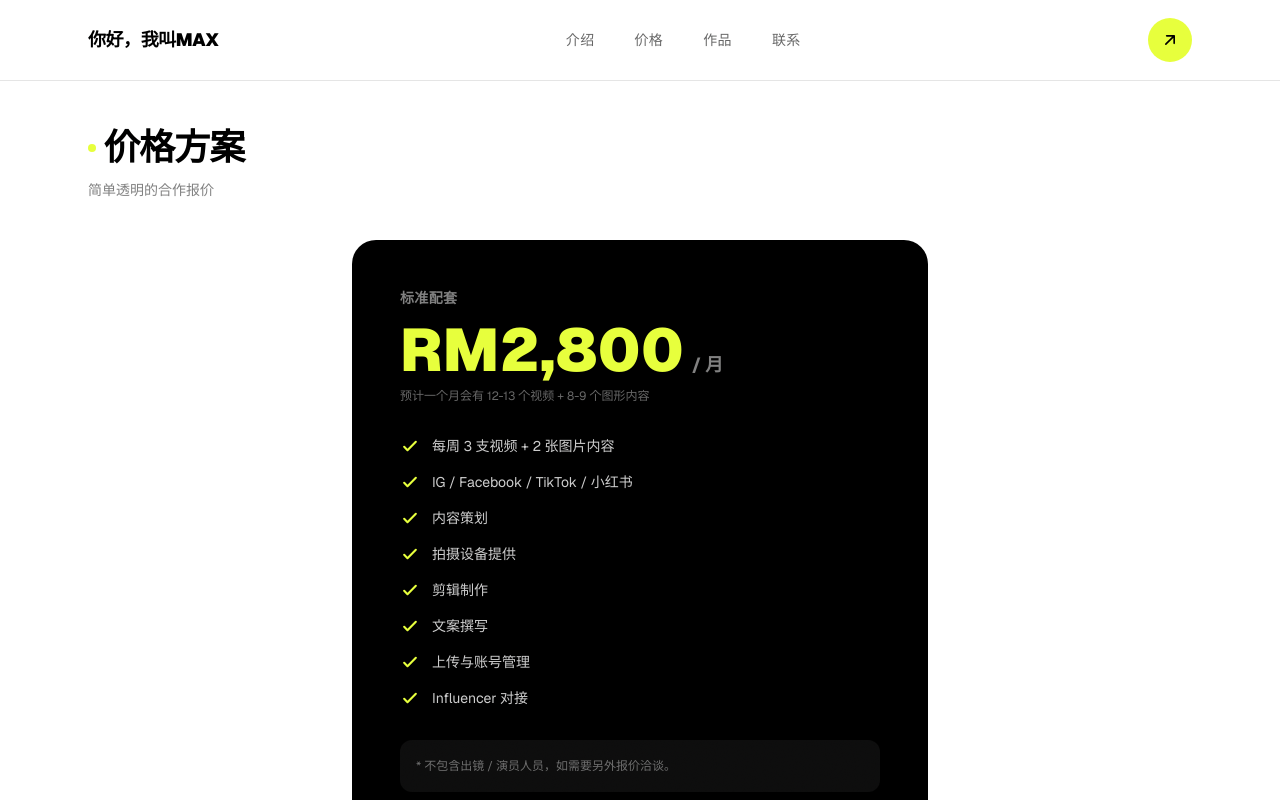
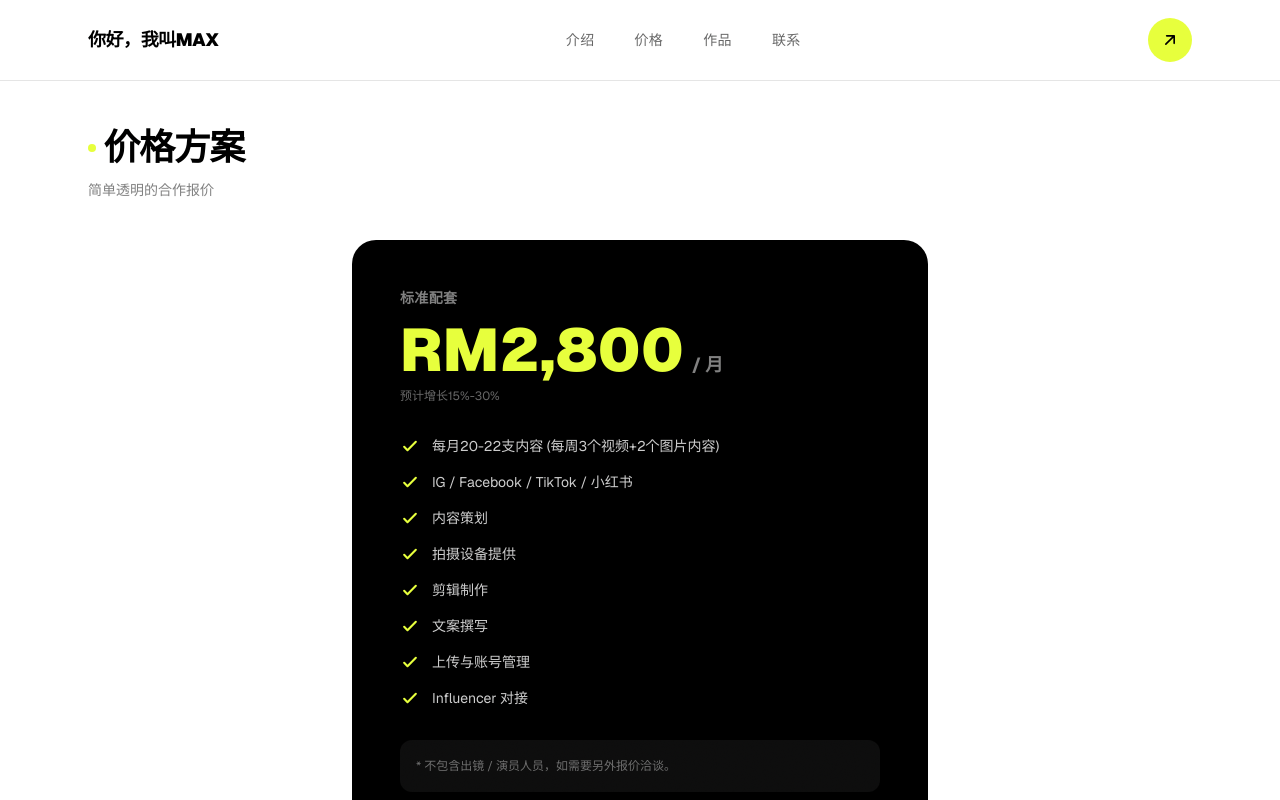
Before and after one commit to teeyuyang756-ux/Portfolio_Max, a Next.js app: page /pricing in a window 1280 px wide. Shown: the top 800 px of the page. Built offline with nearby package versions, Linux system fonts and the light colour scheme.

Commit message:
manual update title

```diff
--- a/src/components/Hero.tsx
+++ b/src/components/Hero.tsx
@@ -27,14 +27,14 @@ export default function Hero() {
         <div className="relative flex min-h-[560px] flex-col p-8 sm:p-12">
           <Reveal className="max-w-lg">
             <span className="inline-block bg-[var(--accent)] px-3 py-1 text-xs font-bold uppercase tracking-wide text-black">
-             Social Media Marketing Freelancer
+             Social Media Marketing 接单中
             </span>
             <h1 className="mt-6 text-5xl font-black uppercase leading-[1.5] tracking-tight text-white sm:text-6xl">
               策划到发布
               <br />
               <span className="box-decoration-clone bg-[var(--accent)] px-2 py-1 text-black">Social Media</span>
               <br />
-              交给我和我们
+              交给我
             </h1>
             <p className="mt-6 max-w-md text-base leading-7 text-white/70">
               两年的 Agency 经验。与其一次过 handle 十几二十家公司的内容，
--- a/src/components/Pricing.tsx
+++ b/src/components/Pricing.tsx
@@ -1,7 +1,7 @@
 import Reveal from "./Reveal";
 
 const deliverables = [
-  "每周 3 支视频 + 2 张图片内容",
+  "每月20-22支内容 (每周3个视频+2个图片内容)",
   "IG / Facebook / TikTok / 小红书",
   "内容策划",
   "拍摄设备提供",
@@ -42,7 +42,7 @@ export default function Pricing() {
           <span className="text-5xl font-black text-[var(--accent)] sm:text-6xl">RM2,800</span>
           <span className="text-lg font-bold text-white/50">/ 月</span>
         </div>
-        <p className="mt-2 text-xs text-white/40">预计一个月会有 12-13 个视频 + 8-9 个图形内容</p>
+        <p className="mt-2 text-xs text-white/40">预计增长15%-30%</p>
 
         <ul className="mt-8 space-y-4">
           {deliverables.map((item) => (
```
